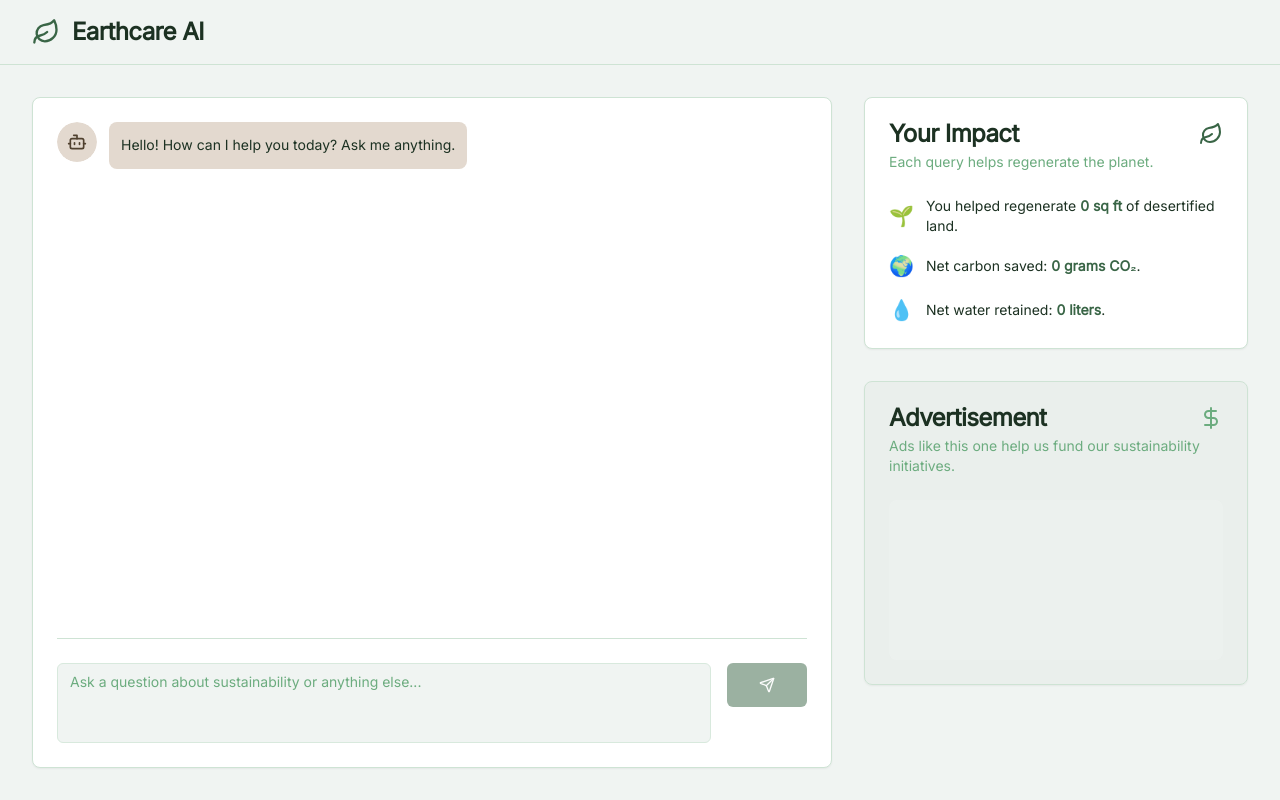
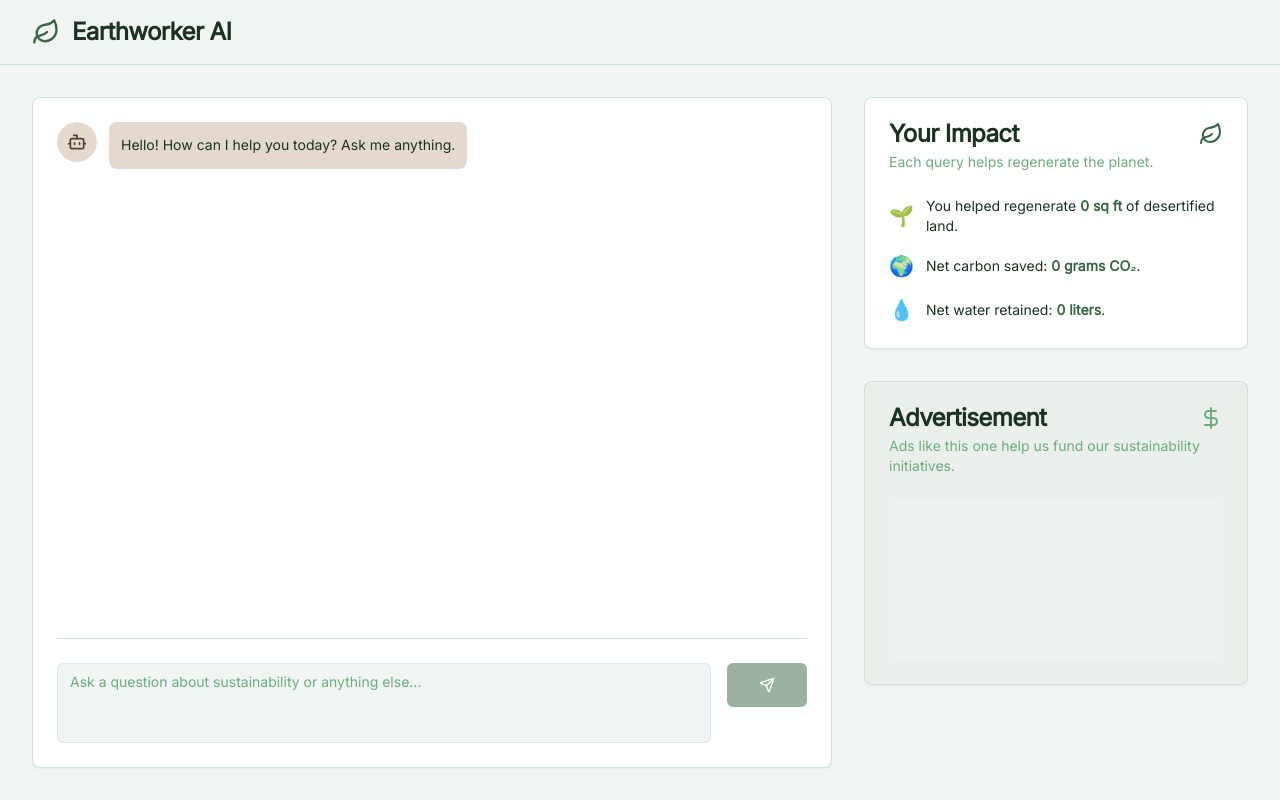
Before and after one commit to billimarie/earthworker-ai, a Next.js app: page / in a window 1280 px wide. Built offline with nearby package versions, Linux system fonts and the light colour scheme; what @genkit-ai/googleai, genkit would draw is missing.

Commit message:
Change to "Earthworker AI"

```diff
--- a/src/app/layout.tsx
+++ b/src/app/layout.tsx
@@ -4,7 +4,7 @@ import { Toaster } from "@/components/ui/toaster"
 import Script from 'next/script';
 
 export const metadata: Metadata = {
-  title: 'Earthcare AI',
+  title: 'Earthworker AI',
   description: 'AI that regenerates desertified land via wildlife habitat creation, carbon offsetting, and water liter savings.',
 };
 
--- a/src/components/header.tsx
+++ b/src/components/header.tsx
@@ -5,7 +5,7 @@ export default function Header() {
     <header className="flex items-center gap-3 border-b px-4 md:px-8 py-4">
       <Leaf className="h-7 w-7 text-primary" />
       <h1 className="text-2xl font-bold tracking-tight text-foreground">
-        Earthcare AI
+        Earthworker AI
       </h1>
     </header>
   );
```
Also changed, not shown: 2 other files (tests, documents, lock files or other folders).
